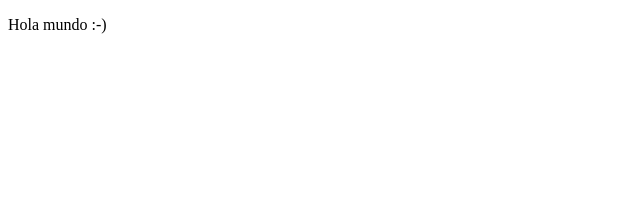
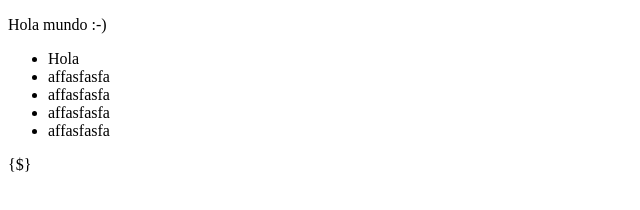
Before and after one commit to ximi175/testgit, a plain HTML site: page index.html in a window 1280 px wide. Shown: the whole page, without its empty margins (0-640 px from the left). Drawn offline with Linux system fonts and the light colour scheme.

Commit message:
Blablabla

```diff
--- a/index.html
+++ b/index.html
@@ -8,5 +8,12 @@
 </head>
 <body>
   <p>Hola mundo :-)</p>
+  <ul>
+    <li>Hola</li>
+    <li>affasfasfa </li>
+    <li>affasfasfa </li>
+    <li>affasfasfa </li>
+    <li>affasfasfa </li>
+  </ul>{$}
 </body>
 </html>
```
